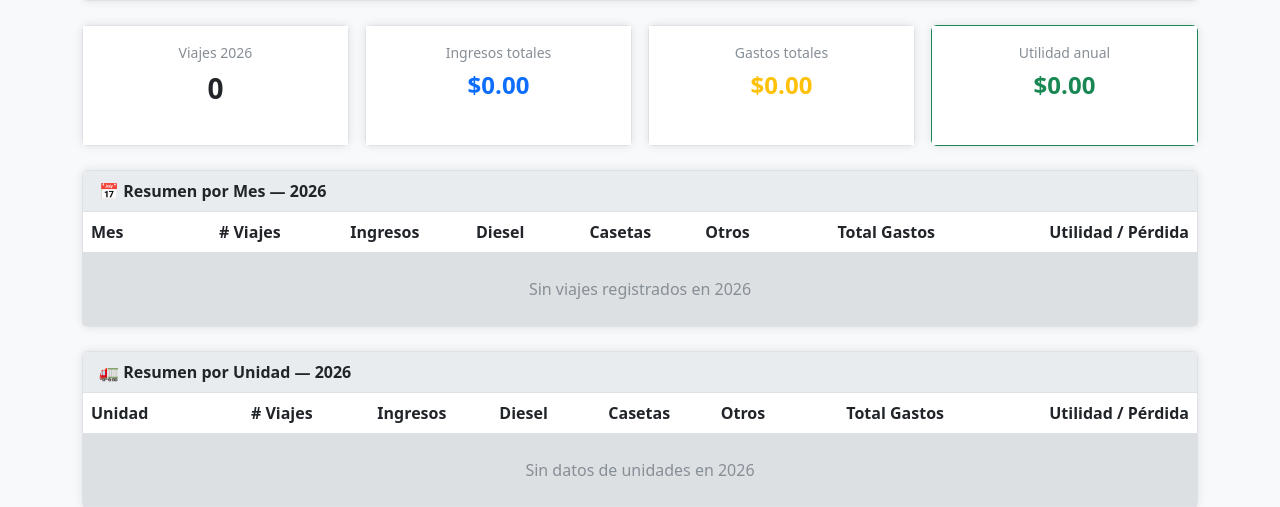
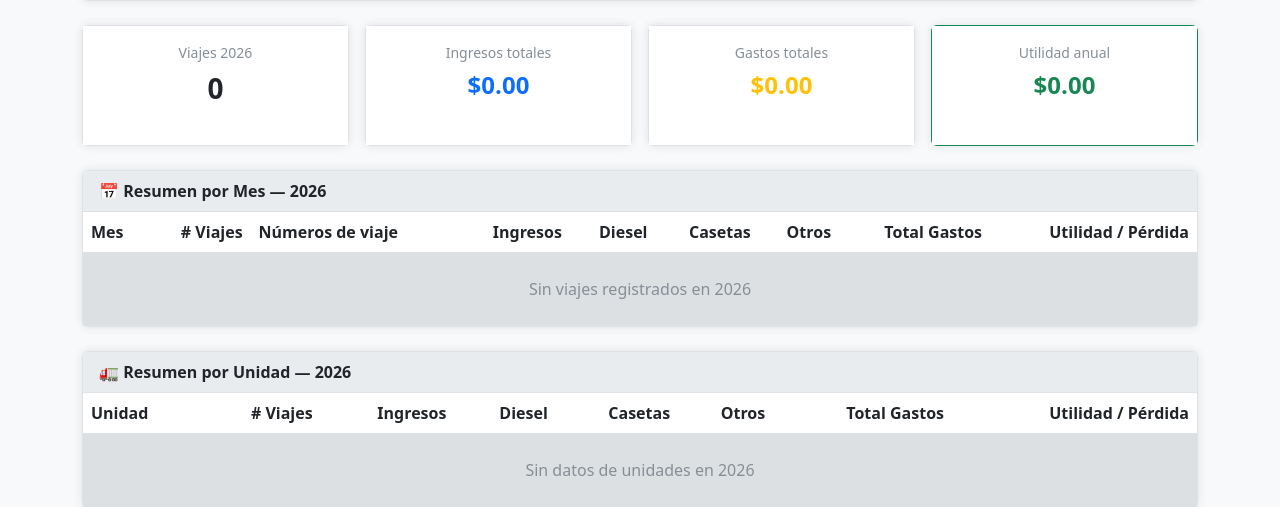
Before and after one commit to Fernando-Alvarado-Soria/Djandoxd, a Django app: page /reportes/ in a window 1280 px wide. Shown: the part 237-744 px from the top of the page. Run offline with Django 5.2, Linux system fonts and the light colour scheme; the visitor is signed in with stand-in values (Sample User, id 1); data comes from the database, SQL or seed files in the repository; data that the repository does not hold is empty.

Commit message:
se agrego el numero de viaje en los reportes de la tabla

```diff
--- a/trailers/templates/trailers/reportes.html
+++ b/trailers/templates/trailers/reportes.html
@@ -82,6 +82,7 @@
                     <tr>
                         <th>Mes</th>
                         <th class="text-end"># Viajes</th>
+                        <th>Números de viaje</th>
                         <th class="text-end">Ingresos</th>
                         <th class="text-end">Diesel</th>
                         <th class="text-end">Casetas</th>
@@ -95,6 +96,19 @@
                     <tr>
                         <td><strong>{{ fila.mes_nombre }}</strong></td>
                         <td class="text-end">{{ fila.num_viajes }}</td>
+                        <td>
+                            <div class="d-flex flex-wrap gap-1">
+                                {% for viaje in fila.viajes %}
+                                    <a href="{% url 'detalle_viaje' viaje.id %}"
+                                       class="badge bg-primary text-decoration-none"
+                                       title="Ver detalle de {{ viaje.numero_viaje }}">
+                                        {{ viaje.numero_viaje }}
+                                    </a>
+                                {% empty %}
+                                    <span class="text-muted">-</span>
+                                {% endfor %}
+                            </div>
+                        </td>
                         <td class="text-end">${{ fila.ingresos|floatformat:2 }}</td>
                         <td class="text-end">${{ fila.diesel|floatformat:2 }}</td>
                         <td class="text-end">${{ fila.casetas|floatformat:2 }}</td>
@@ -106,7 +120,7 @@
                         </td>
                     </tr>
                     {% empty %}
-                    <tr><td colspan="8" class="text-center text-muted py-4">Sin viajes registrados en {{ anio }}</td></tr>
+                    <tr><td colspan="9" class="text-center text-muted py-4">Sin viajes registrados en {{ anio }}</td></tr>
                     {% endfor %}
                 </tbody>
                 {% if resumen_mensual %}
@@ -114,6 +128,7 @@
                     <tr class="table-dark fw-bold">
                         <td>TOTAL {{ anio }}</td>
                         <td class="text-end">{{ totales_anuales.num_viajes }}</td>
+                        <td class="text-muted">Ver detalle abajo</td>
                         <td class="text-end">${{ totales_anuales.ingresos|floatformat:2 }}</td>
                         <td class="text-end">${{ totales_anuales.diesel|floatformat:2 }}</td>
                         <td class="text-end">${{ totales_anuales.casetas|floatformat:2 }}</td>
--- a/trailers/views.py
+++ b/trailers/views.py
@@ -208,7 +208,7 @@ def _calcular_datos_reporte(anio):
             ),
         )
         .select_related('unidad', 'tipo_unidad')
-        .order_by('fecha_viaje')
+        .order_by('fecha_viaje', 'numero_viaje')
     )
 
     # --- Resumen mensual ---
@@ -243,10 +243,15 @@ def _calcular_datos_reporte(anio):
         .order_by('mes')
     )
 
+    viajes_por_mes = {}
+    for viaje in viajes_anio:
+        viajes_por_mes.setdefault(viaje.fecha_viaje.month, []).append(viaje)
+
     resumen_mensual = []
     for fila in resumen_mensual_qs:
         fila['mes_nombre'] = MESES_ES.get(fila['mes'].month, '')
         fila['es_perdida'] = fila['utilidad'] < _CERO
+        fila['viajes'] = viajes_por_mes.get(fila['mes'].month, [])
         resumen_mensual.append(fila)
 
     # --- Resumen por unidad ---
```
Also changed, not shown: CONTEXT.md (+2 -1 lines).
